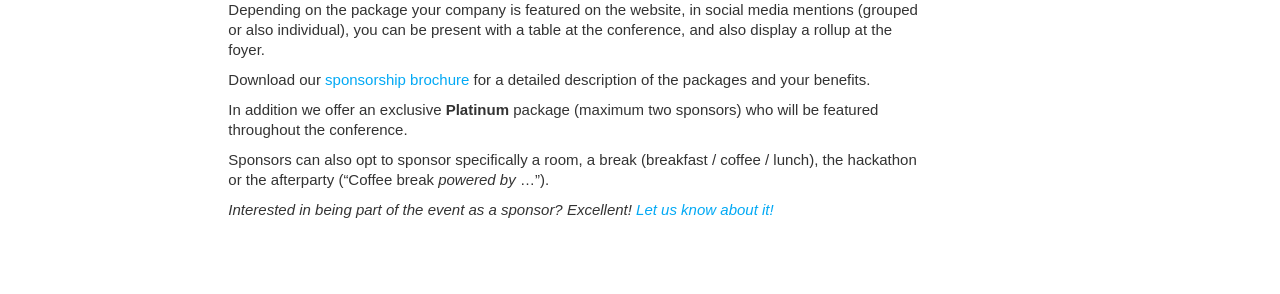
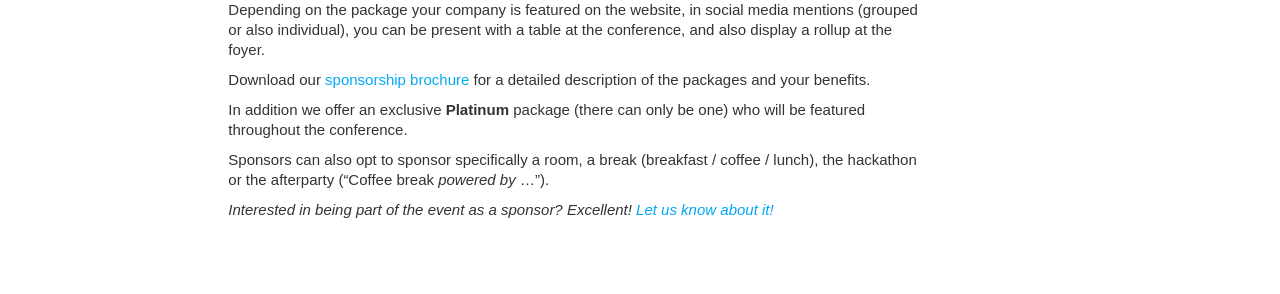
Before and after one commit to DevFestVienna/devfest-at-site, a Jekyll site: the page built from sponsor.md, in a window 1280 px wide and 1038 px high. Shown: the part 359-653 px from the top of the window. Built offline with Jekyll 4.4.1, drawn with Linux system fonts in a browser that asks for light colours; nearby versions of some CDN libraries; comment, search, counter and statistics services are not loaded.

Commit message:
Platinum sponsor: only one ...

```diff
--- a/sponsor.md
+++ b/sponsor.md
@@ -12,7 +12,7 @@ Depending on the package your company is featured on the website, in social medi
 
 Download our [sponsorship brochure](/pdf/DevFest_Vienna_Sponsorship.pdf) for a detailed description of the packages and your benefits.
 
-In addition we offer an exclusive **Platinum** package (maximum two sponsors) who will be featured throughout the conference.
+In addition we offer an exclusive **Platinum** package (there can only be one) who will be featured throughout the conference.
 
 Sponsors can also opt to sponsor specifically a room, a break (breakfast / coffee / lunch), the hackathon or the afterparty ("Coffee break _powered by_ ...").
 
```
